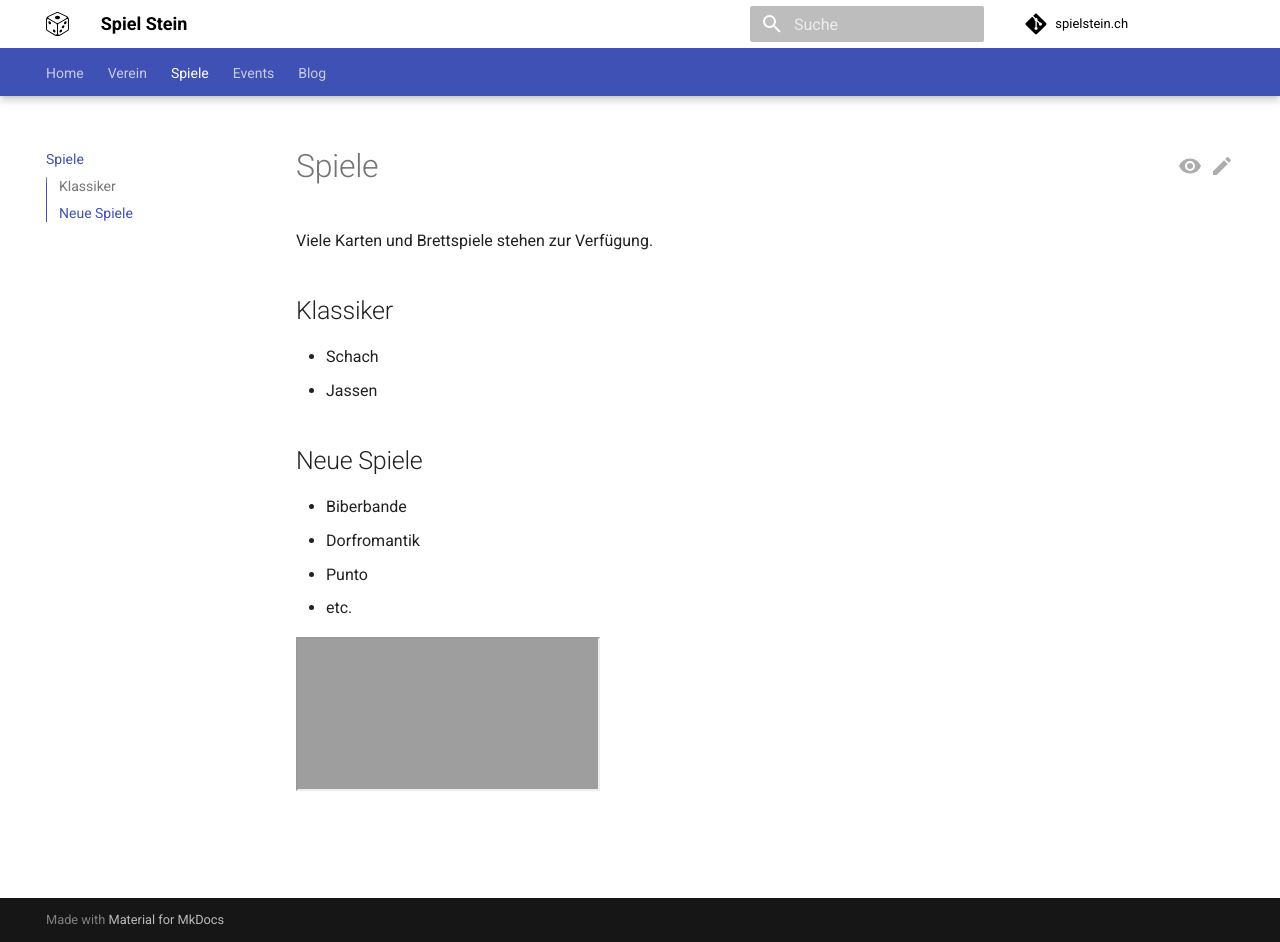
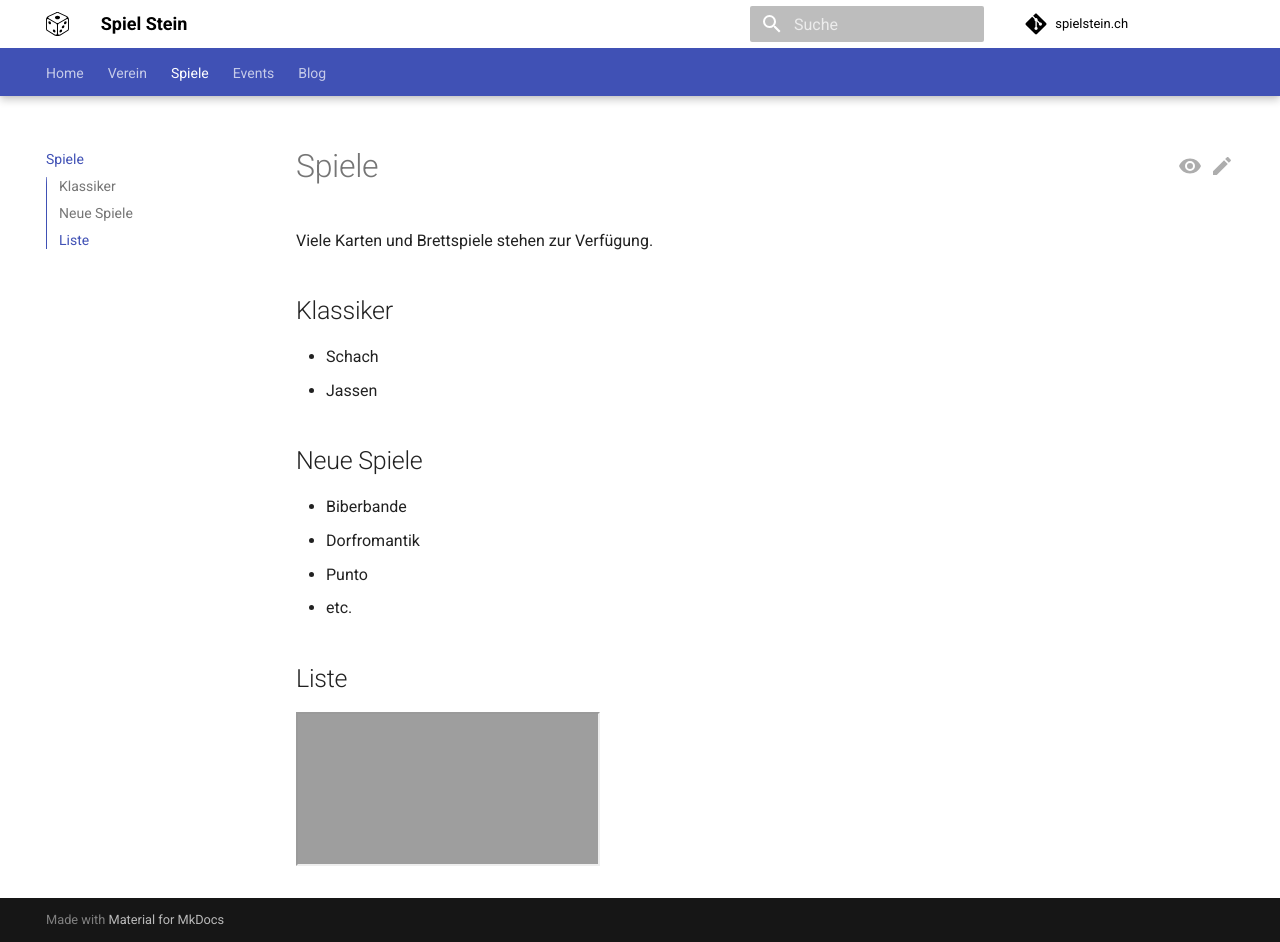
Before and after one commit to spielsteinar/spielstein.ch, an MkDocs documentation site: the page built from docs/spiele/index.md, in a window 1280 px wide and 942 px high. Built offline with MkDocs 1.6.1 and Material for MkDocs 9.7.7, drawn with Linux system fonts in a browser that asks for light colours; comment, search, counter and statistics services are not loaded; grey boxes are pictures that could not be loaded.

Commit message:
chore: Update spiele/index.md with responsive iframe

```diff
--- a/docs/spiele/index.md
+++ b/docs/spiele/index.md
@@ -14,4 +14,5 @@
 * etc.
 
 
+## Liste
 <iframe src="https://docs.google.com/spreadsheets/d/e/2PACX-1vRbiSS5_qKr0ftqXEtwVTJhR_NzsMFCm-EJaSfcbsUZPtBqfNP6PF4je2sahOWVBh7adRbTwzbn7lrj/pubhtml?widget=true&amp;headers=false" height="100%" weight="100%"></iframe>
```
